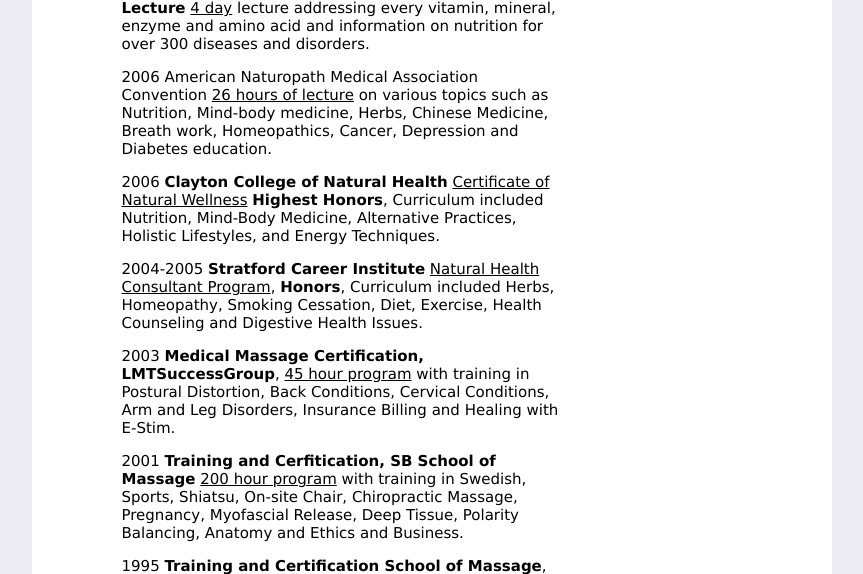
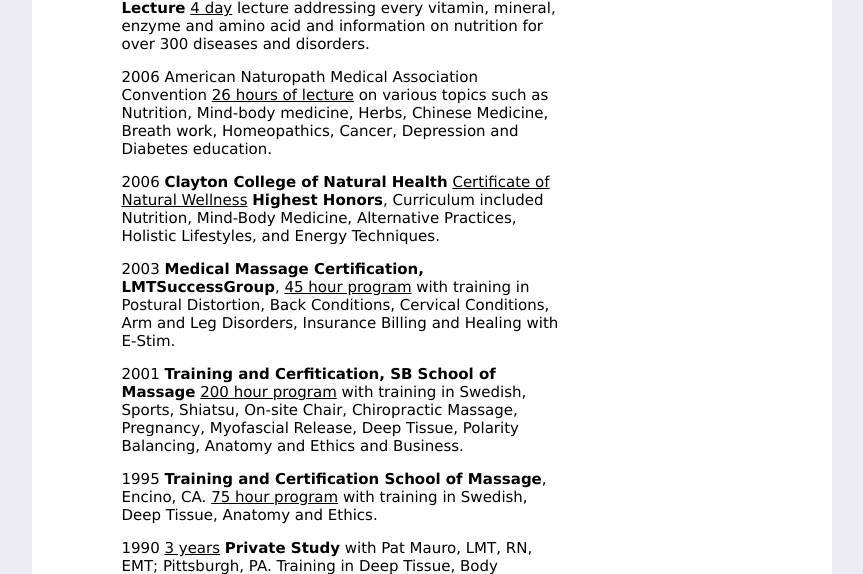
Before and after one commit to emlprime/healingcirclenaturalhealth, a Django app: template templates/resume.html in a window 1280 px wide. Shown: the part 1616-2190 px from the top of the page, without its empty margins (235-1098 px from the left). Run offline with Django 3.2, Linux system fonts and the light colour scheme; the template is opened without the code that fills it, so the values that code supplies are empty.

Commit message:
removed stratford college

```diff
--- a/templates/resume.html
+++ b/templates/resume.html
@@ -25,7 +25,6 @@
   <p>2007 <strong>Dr's Gaby and Wright Nutrition and Disease Lecture</strong> <u>4 day</u> lecture addressing every vitamin, mineral, enzyme and amino acid and information on nutrition for over 300 diseases and disorders. </p>
   <p>2006 American Naturopath Medical Association Convention <u>26 hours of lecture</u> on various topics such as Nutrition, Mind-body medicine, Herbs, Chinese Medicine, Breath work, Homeopathics, Cancer, Depression and Diabetes education. </p>
   <p>2006 <strong>Clayton College of Natural Health</strong> <u>Certificate of Natural Wellness</u> <strong>Highest Honors</strong>, Curriculum included Nutrition, Mind-Body Medicine, Alternative Practices, Holistic Lifestyles, and Energy Techniques.</p>
-  <p>2004-2005   <strong>Stratford Career Institute</strong> <u>Natural Health Consultant Program</u>, <strong>Honors</strong>, Curriculum included Herbs, Homeopathy, Smoking Cessation, Diet, Exercise, Health Counseling and Digestive Health Issues.  </p>
   <p>2003  <strong>Medical Massage Certification, LMTSuccessGroup</strong>, <u>45 hour program</u> with training in Postural Distortion, Back Conditions, Cervical Conditions, Arm and Leg Disorders, Insurance Billing and Healing with E-Stim. </p>
   <p>2001  <strong>Training and Cerfitication, SB School of Massage</strong> <u>200 hour program</u> with training in Swedish, Sports, Shiatsu, On-site Chair, Chiropractic Massage, Pregnancy, Myofascial Release, Deep Tissue, Polarity Balancing, Anatomy and Ethics and Business. </p>
   <p>1995  <strong>Training and Certification School of Massage</strong>, Encino, CA. <u>75 hour program</u> with training in Swedish, Deep Tissue, Anatomy and Ethics.</p>
```
